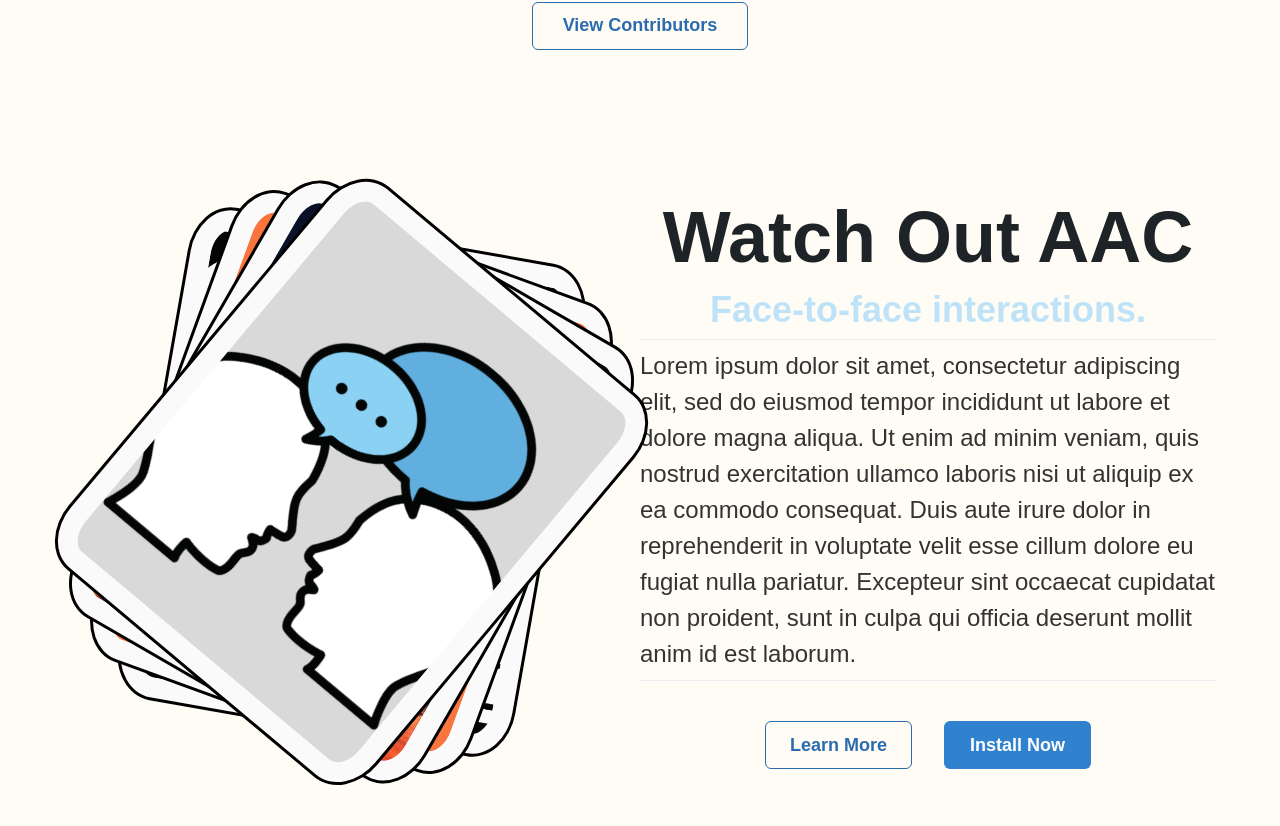
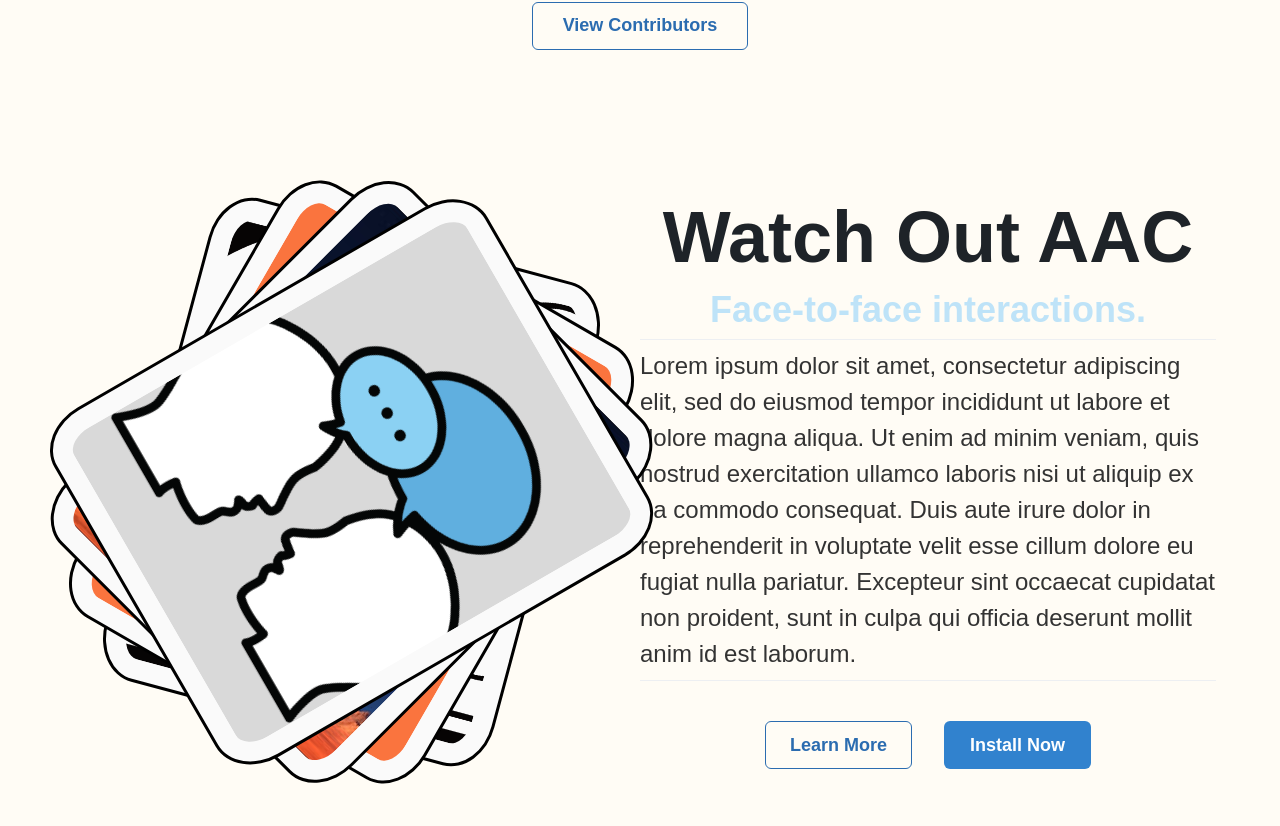
Before and after one commit to JSusak/AACAppSite, a React (Vite) app: page / in a window 1280 px wide. Shown: the part 1734-2560 px from the top of the page. Built offline with nearby package versions, Linux system fonts and the light colour scheme.

Commit message:
chore: change rotate value

```diff
--- a/src/pages/HomePage/components/ImageCollab/ImageCollage.tsx
+++ b/src/pages/HomePage/components/ImageCollab/ImageCollage.tsx
@@ -45,7 +45,7 @@ export const ImageCollage = ({ images }: { images: string[] }): JSX.Element => {
                 objectFit={"cover"}
                 className={`image image${index + 1} imageHov`}
                 src={image}
-                transform={`scale(1) rotate(${(index + 1) * 10}deg);`}
+                transform={`scale(1) rotate(${(index + 1) * 15}deg);`}
                 fallbackSrc="https://via.placeholder.com/500"
                 borderRadius={"10%"}
                 z-index={10 + index}
```
